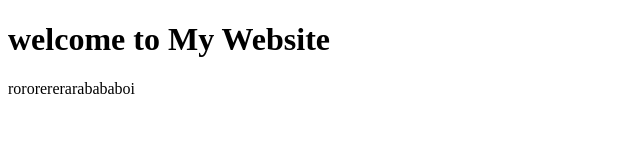
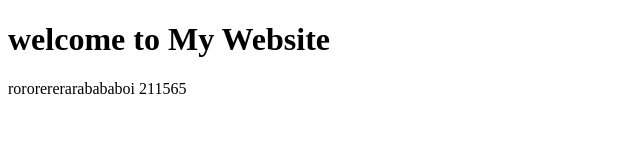
Before and after one commit to maidlovesong/team-poorpen, a plain HTML site: page index.html in a window 1280 px wide. Shown: the full height of the page, 0-640 px from the left. Drawn offline with Linux system fonts and the light colour scheme.

Commit message:
update index.html

```diff
--- a/index.html
+++ b/index.html
@@ -7,7 +7,7 @@
 </head>
 <body>
     <h1>welcome to My Website</h1>
-    <p>rororererarabababoi</p>
+    <p>rororererarabababoi 211565</p>
 
 </body>
 </html>
```
